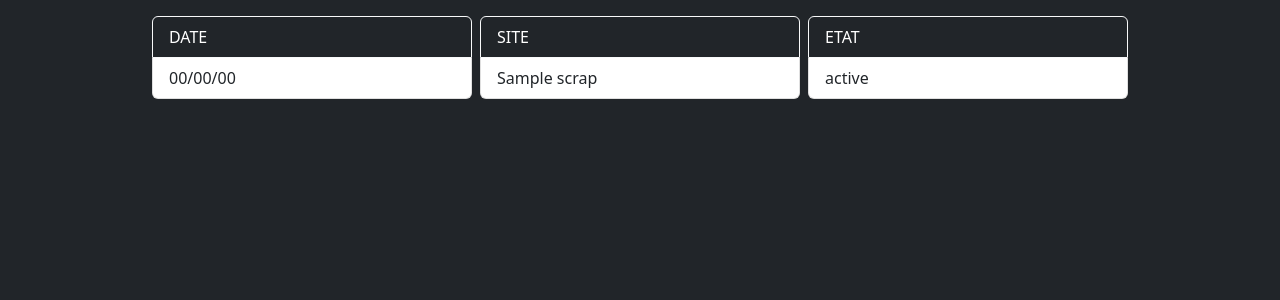
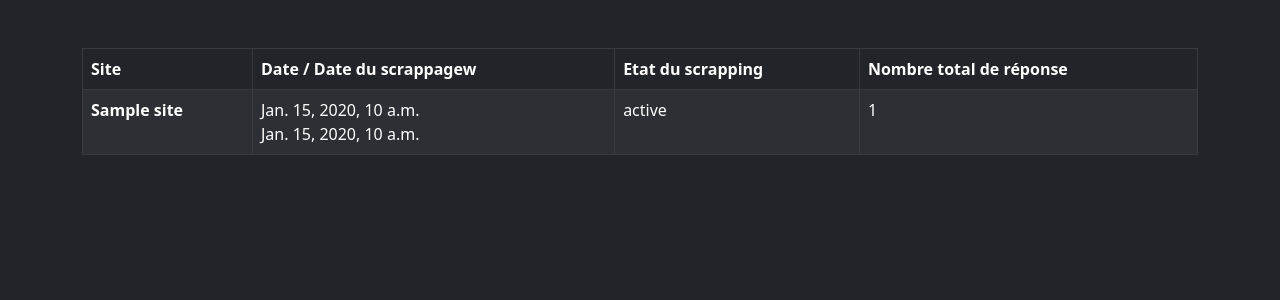
Before and after one commit to Lucas-dev-974/Django-scraaping-site, a Django app: template Site/templates/template-parts/home.html in a window 1280 px wide. Shown: the part 72-372 px from the top of the page. Run offline with Django 4.2, Linux system fonts and the light colour scheme; the template is opened without the code that fills it: most values are stand-ins (such as "Sample title", 1, 10 or a date in 2020).

Commit message:
Home template update with dynamics data

```diff
--- a/Site/templates/template-parts/home.html
+++ b/Site/templates/template-parts/home.html
@@ -3,24 +3,26 @@
 {% block content %}
 
 {% include './navBar-co.html' %}
-<article class="d-flex justify-content-center mt-3">
-    <ul class="list-group w-25 mx-1 my-auto">
-        <li class="list-group-item active bg-dark border-light" aria-current="true">DATE</li>
-        {% for scrap in last_scraps %}
-            <li class="list-group-item">00/00/00</li>
-        {% endfor %}
-      </ul>
-      <ul class="list-group w-25 mx-1">
-        <li class="list-group-item active bg-dark border-light" aria-current="true">SITE</li>
-        {% for scrap in last_scraps %}
-            <li class="list-group-item">{{scrap.site_name}}</li>
-        {% endfor %}
-      </ul>
-      <ul class="list-group w-25 mx-1">
-        <li class="list-group-item active bg-dark border-light" aria-current="true">ETAT</li>
-        {% for scrap in last_scraps %}
-            <li class="list-group-item">{{scrap.state}}</li>
-        {% endfor %}
-      </ul>
-</article>
+  <div class="container mt-5">
+    <table class="table table-dark table-striped table-bordered">
+        <thead class="thead-light">
+            <tr>
+                <th scope="col">Site</th>
+                <th scope="col">Date / Date du scrappagew</th>
+                <th scope="col">Etat du scrapping</th>
+                <th scope="col">Nombre total de réponse</th>
+            </tr>
+        </thead>
+        <tbody>
+            {% for scrap in last_scraps %}
+                <tr>
+                    <th scope="row">{{scrap.site.name}}</th>
+                    <td> {{scrap.publication_date}} <br> {{scrap.scrapped_date}} </td>
+                    <td> {{scrap.status}} </td>
+                    <td> {{scrap.total_replys}} </td>
+                </tr>
+            {% endfor %}
+        </tbody>
+    </table>
+  </div>
 {% endblock content %}
```
